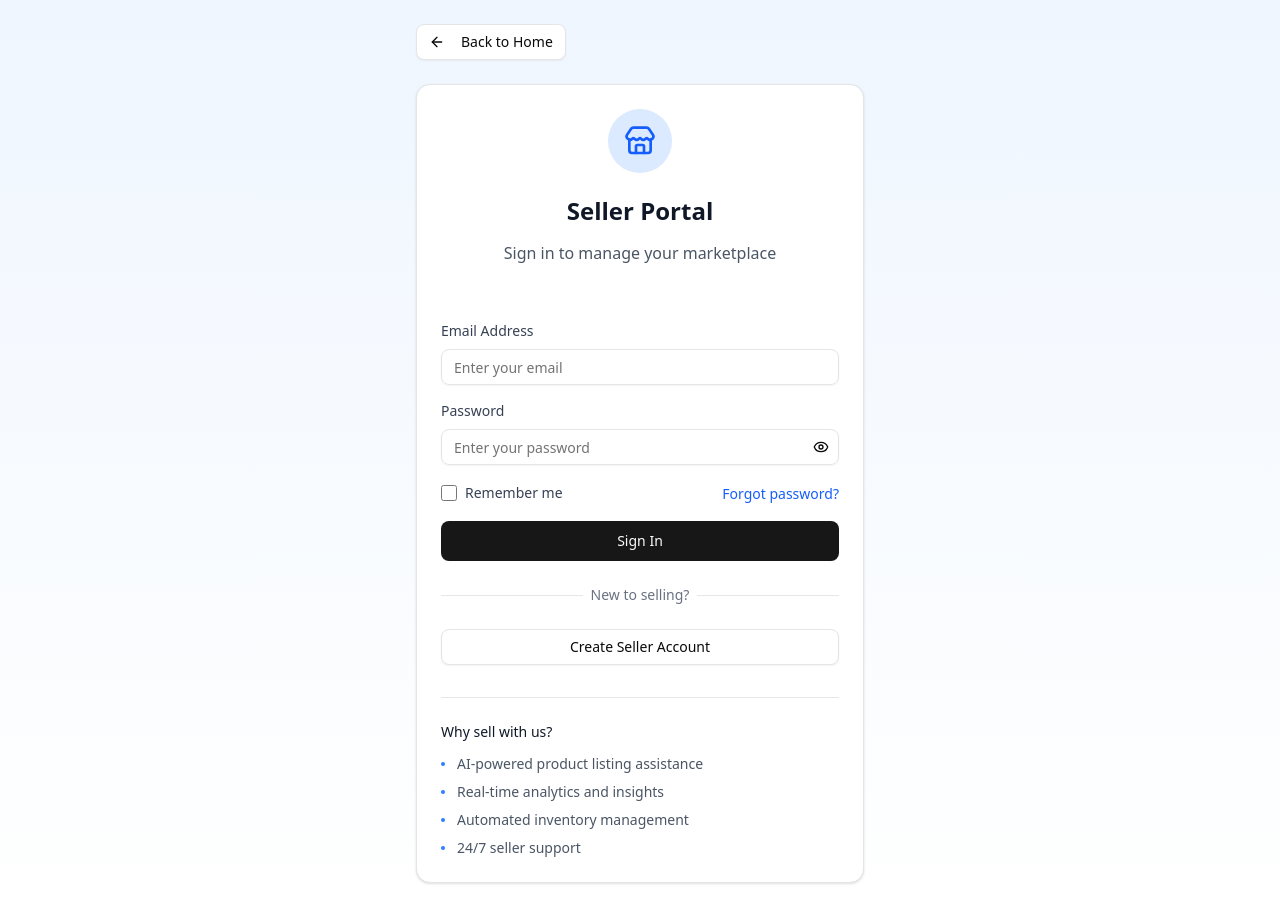
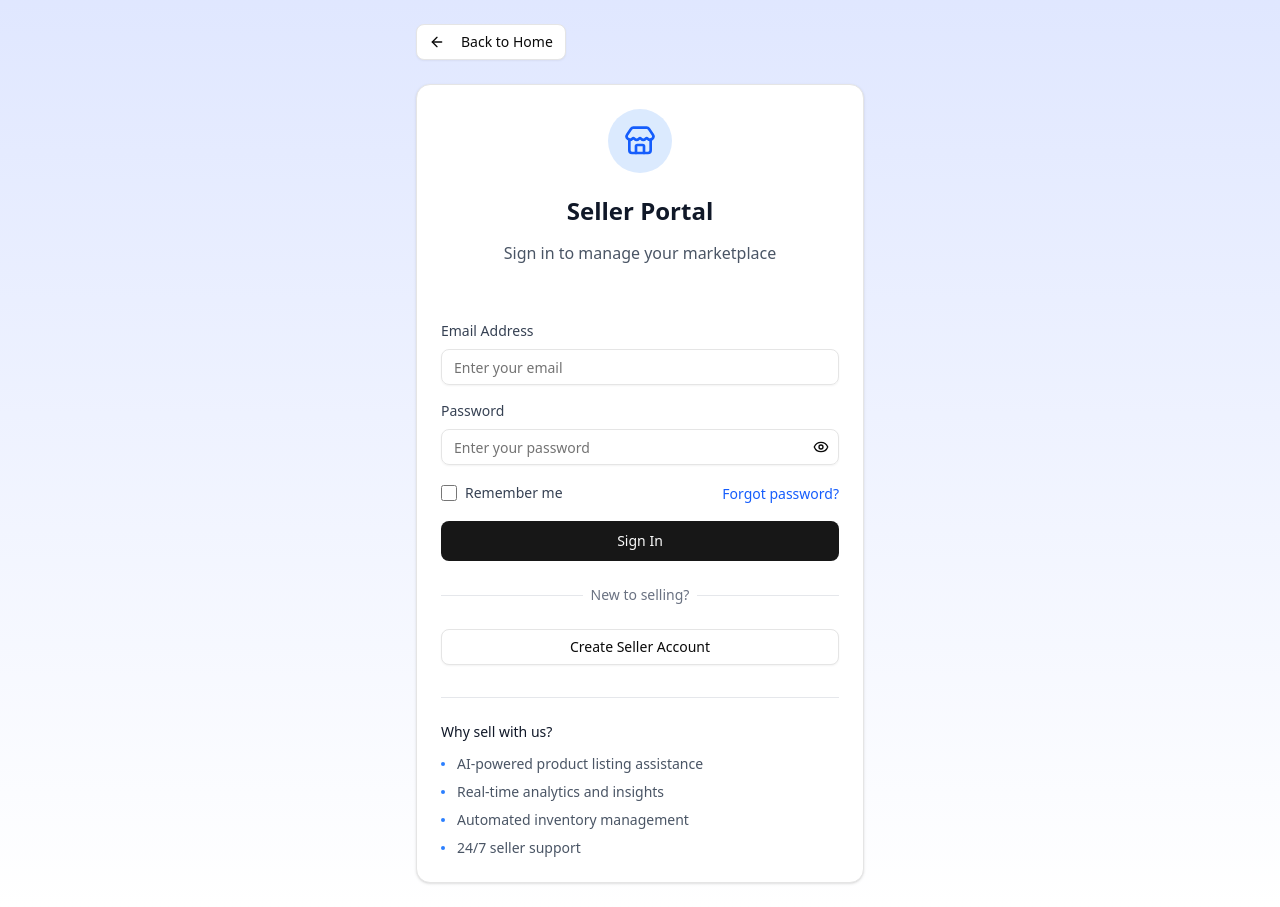
Before and after one commit to mhkhansahab/bazaar-buddy, a Next.js app: page /seller/login in a window 1280 px wide. Built offline with nearby package versions, Linux system fonts and the light colour scheme.

Commit message:
style: update background gradient in SellerLogin component for improved aesthetics

```diff
--- a/src/components/seller/seller-login.tsx
+++ b/src/components/seller/seller-login.tsx
@@ -55,7 +55,7 @@
   };
 
   return (
-    <div className="min-h-screen bg-gradient-to-b from-blue-50 to-white flex items-center justify-center p-6">
+    <div className="min-h-screen bg-gradient-to-b from-indigo-100 to-white flex items-center justify-center p-6">
       <div className="w-full max-w-md">
         {/* Back to Home */}
         <Link href="/">
```
